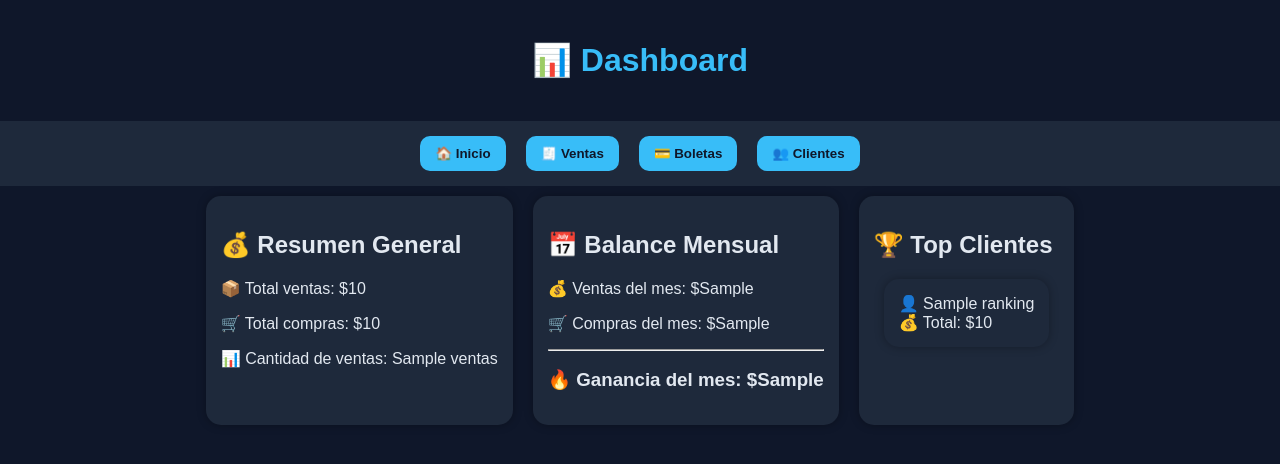
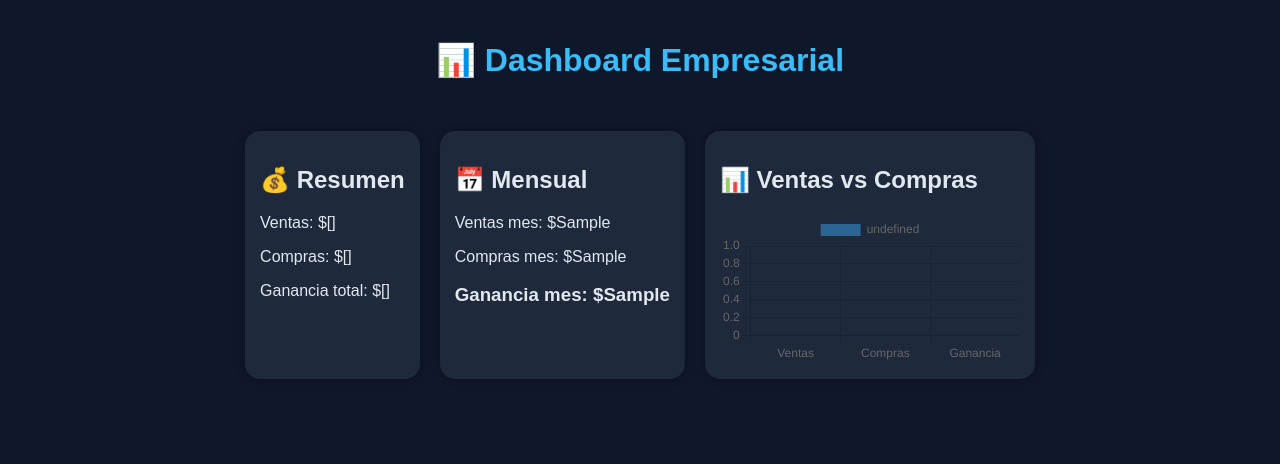
Before and after one commit to nicomartinezytm-pixel/distribuidora, a Flask app: template templates/dashboard.html in a window 1280 px wide. Shown: the top 464 px of the page. Run offline with Flask 3, Linux system fonts and the light colour scheme; the template is opened without the code that fills it: most values are stand-ins (such as "Sample title", 1, 10 or a date in 2020).

Commit message:
Update dashboard.html

```diff
--- a/templates/dashboard.html
+++ b/templates/dashboard.html
@@ -1,68 +1,49 @@
 <!DOCTYPE html>
 <html>
 <head>
-    <title>Dashboard - Distribuidora Pro</title>
+    <title>Dashboard Pro</title>
+    <script src="https://cdn.jsdelivr.net/npm/chart.js"></script>
     <link rel="stylesheet" href="/static/style.css">
 </head>
 
 <body>
 
-<h1>📊 Dashboard</h1>
-
-<div class="nav">
-    <a href="/"><button>🏠 Inicio</button></a>
-    <a href="/vender"><button>🧾 Ventas</button></a>
-    <a href="/boletas"><button>💳 Boletas</button></a>
-    <a href="/clientes"><button>👥 Clientes</button></a>
-</div>
+<h1>📊 Dashboard Empresarial</h1>
 
 <div class="container">
 
-    <!-- ========================= -->
-    <!-- 💰 RESUMEN GENERAL -->
-    <!-- ========================= -->
+<div class="card">
+    <h2>💰 Resumen</h2>
+    <p>Ventas: ${{ total_ventas }}</p>
+    <p>Compras: ${{ total_compras }}</p>
+    <p>Ganancia total: ${{ ganancia }}</p>
+</div>
 
-    <div class="card">
-        <h2>💰 Resumen General</h2>
+<div class="card">
+    <h2>📅 Mensual</h2>
+    <p>Ventas mes: ${{ ventas_mes }}</p>
+    <p>Compras mes: ${{ compras_mes }}</p>
+    <h3>Ganancia mes: ${{ ganancia_mes }}</h3>
+</div>
 
-        <p>📦 Total ventas: ${{ total }}</p>
-        <p>🛒 Total compras: ${{ compras_total }}</p>
-        <p>📊 Cantidad de ventas: {{ ventas }}</p>
-    </div>
-
-    <!-- ========================= -->
-    <!-- 📅 BALANCE MENSUAL -->
-    <!-- ========================= -->
-
-    <div class="card">
-        <h2>📅 Balance Mensual</h2>
-
-        <p>💰 Ventas del mes: ${{ ventas_mes }}</p>
-        <p>🛒 Compras del mes: ${{ compras_mes }}</p>
-
-        <hr>
-
-        <h3>
-            🔥 Ganancia del mes: ${{ ganancia_mes }}
-        </h3>
-    </div>
-
-    <!-- ========================= -->
-    <!-- 🏆 TOP CLIENTES -->
-    <!-- ========================= -->
-
-    <div class="card">
-        <h2>🏆 Top Clientes</h2>
-
-        {% for c in ranking %}
-            <div class="card">
-                👤 {{ c['nombre'] }}<br>
-                💰 Total: ${{ c['total'] }}
-            </div>
-        {% endfor %}
-    </div>
+<div class="card">
+    <h2>📊 Ventas vs Compras</h2>
+    <canvas id="grafico"></canvas>
+</div>
 
 </div>
 
+<script>
+new Chart(document.getElementById("grafico"), {
+    type: "bar",
+    data: {
+        labels: ["Ventas", "Compras", "Ganancia"],
+        datasets: [{
+            data: [{{ total_ventas }}, {{ total_compras }}, {{ ganancia }}]
+        }]
+    }
+});
+</script>
+
 </body>
 </html>
```
